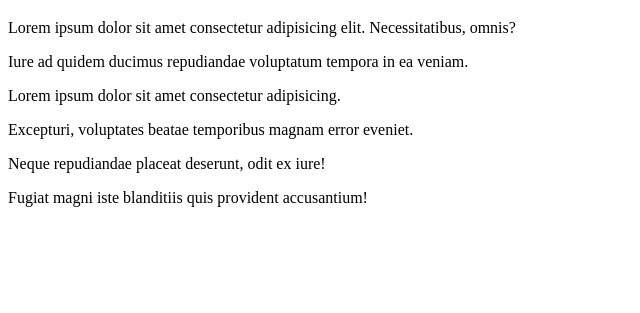
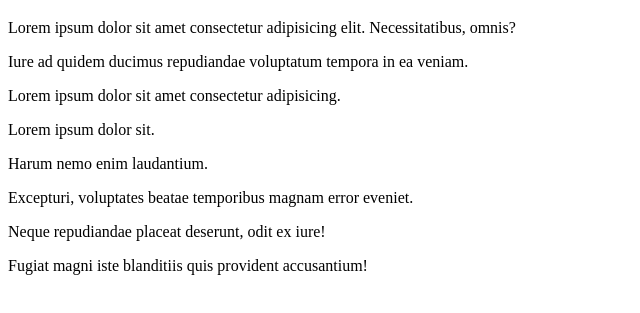
Before and after one commit to jdrjuan/curso-git-2023-08-07, a plain HTML site: page index.html in a window 1280 px wide. Shown: the part 61-374 px from the top of the page, without its empty margins (0-640 px from the left). Drawn offline with Linux system fonts and the light colour scheme.

Commit message:
Agrega información en index.html

```diff
--- a/index.html
+++ b/index.html
@@ -9,6 +9,8 @@
         <p>Lorem ipsum dolor sit amet consectetur adipisicing elit. Necessitatibus, omnis?</p>
         <p>Iure ad quidem ducimus repudiandae voluptatum tempora in ea veniam.</p>
         <p>Lorem ipsum dolor sit amet consectetur adipisicing.</p>
+        <p>Lorem ipsum dolor sit.</p>
+        <p>Harum nemo enim laudantium.</p>
         <p>Excepturi, voluptates beatae temporibus magnam error eveniet.</p>
         <p>Neque repudiandae placeat deserunt, odit ex iure!</p>
         <p>Fugiat magni iste blanditiis quis provident accusantium!</p>
```
